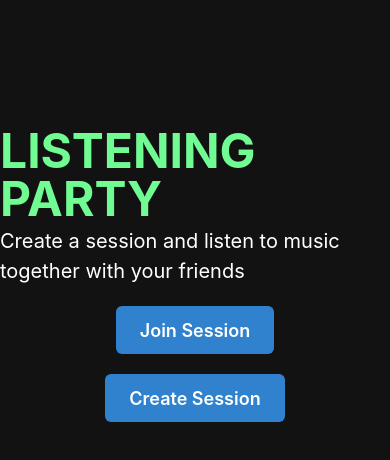
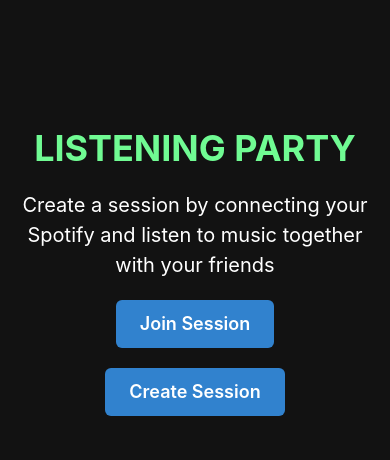
Before and after one commit to ETTyler/Listening-Party, a Next.js app: page / in a window 390 px wide. Shown: the top 460 px of the page. Built offline with nearby package versions, Linux system fonts and the light colour scheme.

Commit message:
fixed aligning bug on mobile

```diff
--- a/pages/index.tsx
+++ b/pages/index.tsx
@@ -1,9 +1,8 @@
-import { Heading } from '@chakra-ui/react'
+import { Flex, Heading } from '@chakra-ui/react'
 import { Container } from '@chakra-ui/react'
 import { Stack } from '@chakra-ui/react'
 import { Text } from '@chakra-ui/react'
 import { Button, ButtonGroup } from '@chakra-ui/react'
-import { Box } from '@chakra-ui/react'
 import Join from '../components/session/join'
 
 
@@ -22,11 +21,9 @@ export default function Home(props: { client_id: string }) {
 
   return (
     <Container mt='15vh'>
-      <Stack spacing={5} align='center' justify='center'>
-        <Box display='flex' alignItems="center" flexDir="column" w="100vw">
-        <Heading as='h3' size='3xl' mb='1vw'>LISTENING PARTY</Heading>
-        <Text fontSize='xl'color='white'>Create a session and listen to music together with your friends</Text>
-        </Box>
+      <Stack spacing={5} alignItems='center' justifyContent='center'>
+        <Heading as='h1' size='2xl'>LISTENING PARTY</Heading>
+        <Text fontSize='xl'color='white' align='center'>Create a session by connecting your Spotify and listen to music together with your friends</Text>
         <Join />
         <Button colorScheme='blue' size='lg'>
           <a href={`${auth_endpoint}?client_id=${props.client_id}&redirect_uri=${REDIRECT_URI}&response_type=${response_type}`}>Create Session</a>
```
